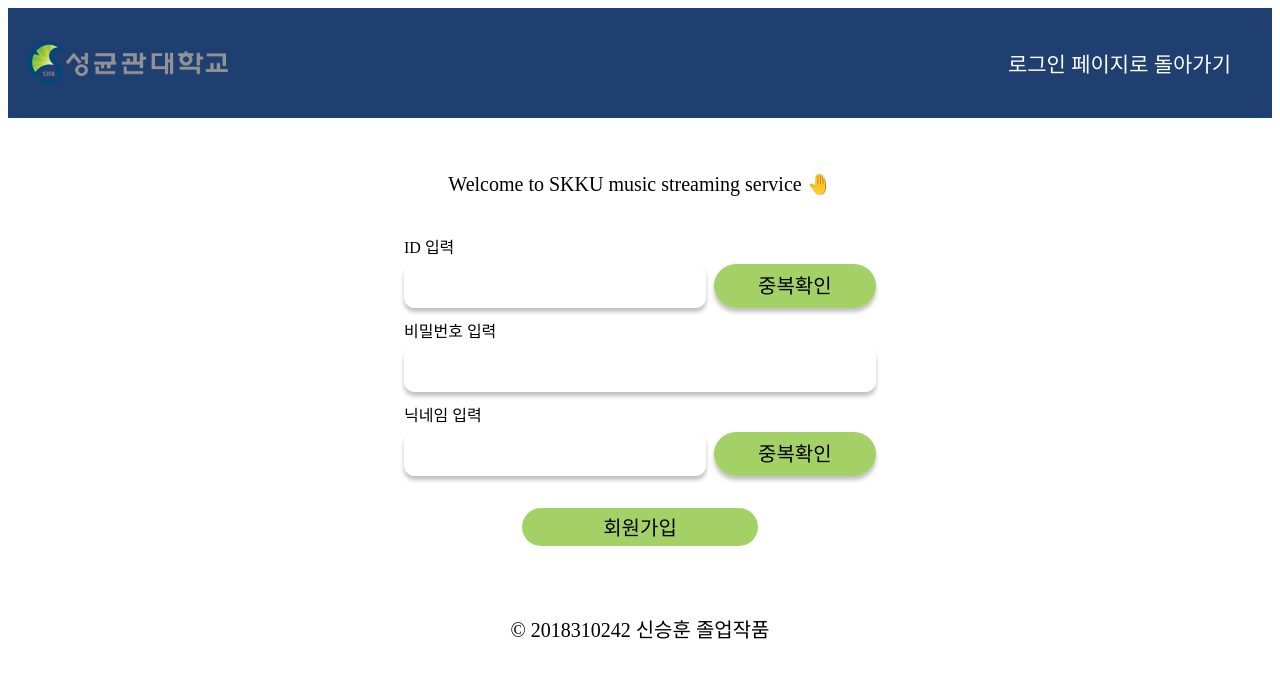
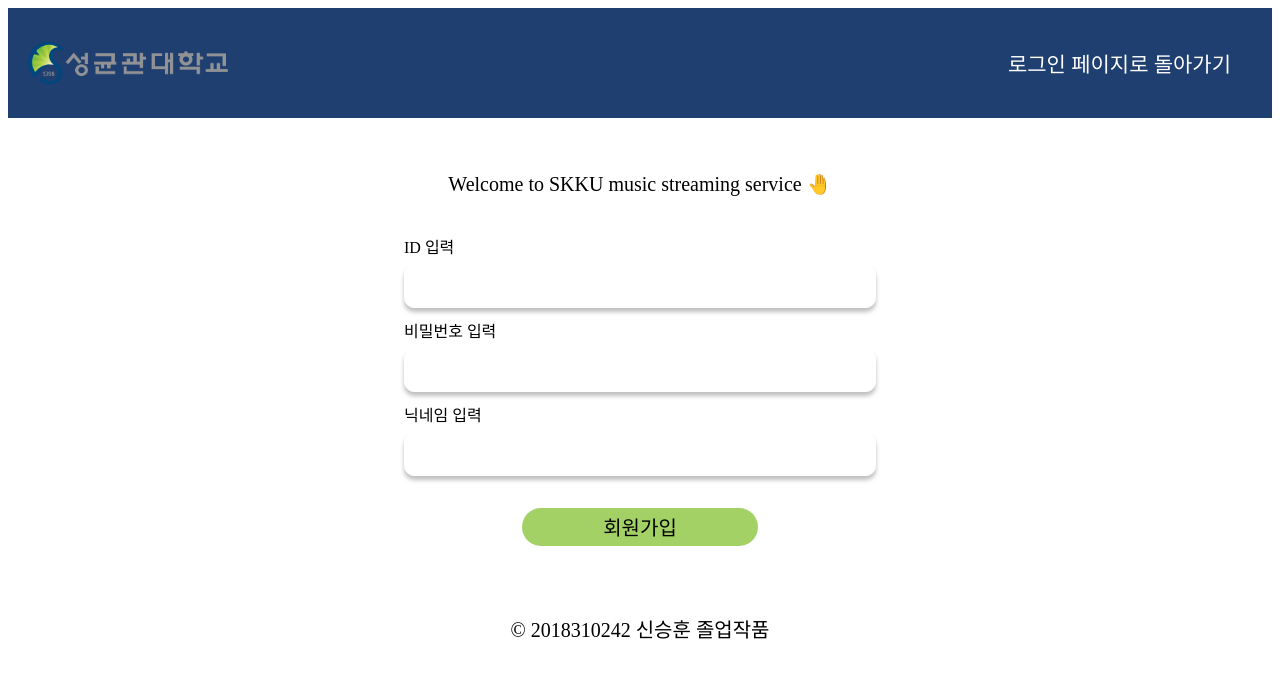
Before and after one commit to softho0n/2024-graduation-work, a Next.js app in the folder frontend-v1-app/: page /accounts/signup in a window 1280 px wide. Shown: the top 678 px of the page. Built offline with nearby package versions, Linux system fonts and the light colour scheme.

Commit message:
✨ Feat: user service api 연결

```diff
--- a/frontend-v1-app/src/components/accounts/loginForm.tsx
+++ b/frontend-v1-app/src/components/accounts/loginForm.tsx
@@ -20,7 +20,7 @@ const loginForm = () => {
 
   const handleLogin = (e) => {
     async function fn() {
-      const data = { userName: id, passWord: password };
+      const data = { username: id, password: password };
       try {
         alert("잠시만 기다려주세요!");
         const response = await Axios.post(
@@ -28,10 +28,10 @@ const loginForm = () => {
           data
         );
         const {
-          data: { token },
+          data: { access_token },
         } = response;
 
-        localStorage.setItem("jwtToken", token);
+        localStorage.setItem("jwtToken", access_token);
         localStorage.setItem("userID", id);
         router.push("/");
       } catch (error) {
--- a/frontend-v1-app/src/components/accounts/signUpForm.tsx
+++ b/frontend-v1-app/src/components/accounts/signUpForm.tsx
@@ -150,19 +150,14 @@ const signUpForm = () => {
   const handleSubmit = () => {
     async function fn() {
       const data = {
-        userName: username,
-        name,
-        passWord: password,
-        phone,
-        email,
-        studentId,
-        major,
-        campus,
+        username: username,
+        password: password,
+        nickname: name,
       };
       try {
         alert("잠시만 기다려주세요!");
         const response = await Axios.post(
-          "http://localhost:8000/user/join/",
+          "http://localhost:8000/user/signup/",
           data
         );
         alert("회원가입 성공!");
@@ -172,11 +167,7 @@ const signUpForm = () => {
         alert(error);
       }
     }
-    if (checkEmailCode && checkName && checkUsername) {
-      fn();
-    } else {
-      alert("인증과정을 모두 거쳐야합니다.");
-    }
+    fn();
   };
 
   return (
@@ -215,33 +206,39 @@ const signUpForm = () => {
         type="text"
         name="code"
       /> */}
-      <F.InputWithLabelWithButton
+      {/* <F.InputWithLabelWithButton
         label="ID 입력"
         btnLabel="중복확인"
         onClick={handleCheckUsername}
         onChange={handleChange}
         type="text"
         name="username"
+      /> */}
+      <F.InputWithLabel
+        label="ID 입력"
+        type="username"
+        name="username"
+        onChange={handleChange}
       />
-      {/* <F.InputWithLabel
-        label="전화번호 입력"
-        onChange={handleChange}
-        type="text"
-        name="phone"
-      /> */}
       <F.InputWithLabel
         label="비밀번호 입력"
         type="password"
         name="password"
         onChange={handleChange}
       />
-      <F.InputWithLabelWithButton
+      {/* <F.InputWithLabelWithButton
         label="닉네임 입력"
         btnLabel="중복확인"
         onClick={handleCheckName}
         onChange={handleChange}
         type="text"
         name="name"
+      /> */}
+      <F.InputWithLabel
+        label="닉네임 입력"
+        type="text"
+        name="name"
+        onChange={handleChange}
       />
       <F.AuthButton id="signup_btn" onClick={handleSubmit}>
         회원가입
--- a/frontend-v1-app/src/components/layout/layout.tsx
+++ b/frontend-v1-app/src/components/layout/layout.tsx
@@ -7,16 +7,11 @@ const layout = ({ children, homeNum, loginPage, signUpPage }) => {
   return (
     <div className="app">
       <div className="header">
-        {homeNum ? (
-          <div />
-        ) : (
-          <S.LogoImage
-            src="/logo_skku.png"
-            alt="SKMG"
-            onClick={(event) => router.push("/")}
-          />
-        )}
-
+        <S.LogoImage
+          src="/logo_skku.png"
+          alt="SKMG"
+          onClick={(event) => router.push("/")}
+        />
         <S.TopNav>
           {signUpPage ? (
             <S.TopNavUL>
@@ -45,7 +40,14 @@ const layout = ({ children, homeNum, loginPage, signUpPage }) => {
                 충전하기
               </S.TopNavLI>
               <S.TopNavLI>찜 목록</S.TopNavLI>
-              <S.TopNavLI>로그아웃</S.TopNavLI>
+              <S.TopNavLI
+                onClick={(event) => {
+                  localStorage.removeItem("jwtToken");
+                  router.push("/accounts/login");
+                }}
+              >
+                로그아웃
+              </S.TopNavLI>
             </S.TopNavUL>
           ) : (
             <div></div>
--- a/frontend-v1-app/src/pages/index.tsx
+++ b/frontend-v1-app/src/pages/index.tsx
@@ -1,6 +1,6 @@
 import Layout from "@/components/layout/layout";
 const Home = () => {
-  return <Layout>Hellol</Layout>;
+  return <Layout homeNum>Hellol</Layout>;
 };
 
 export default Home;
```
